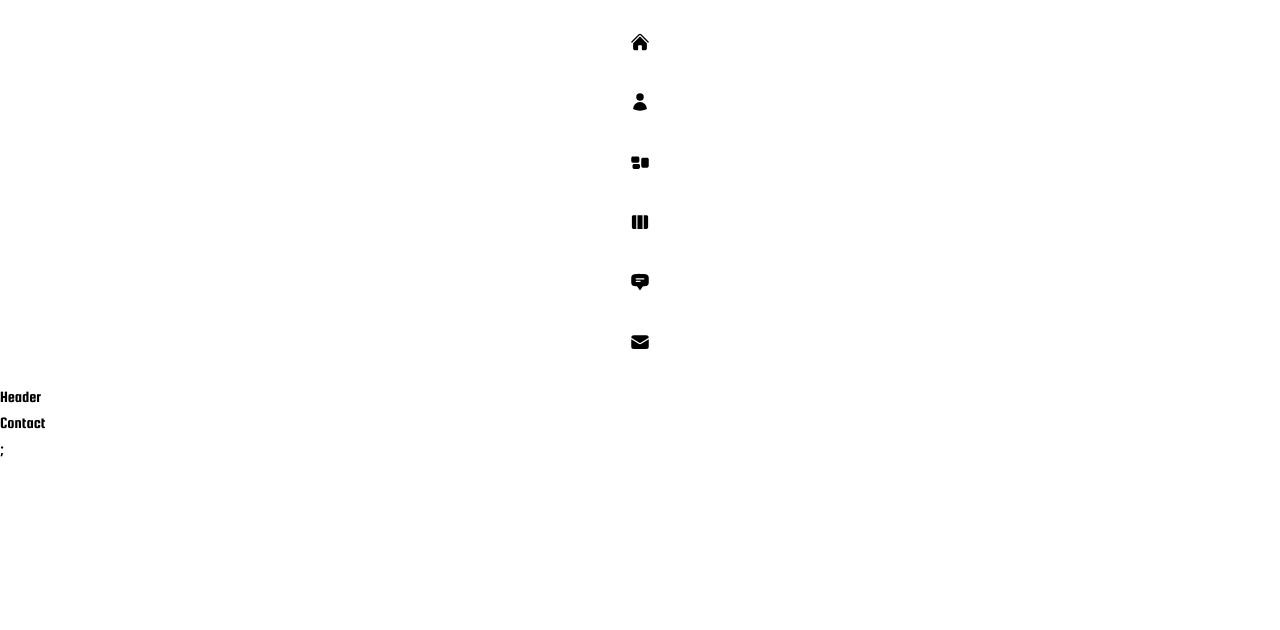
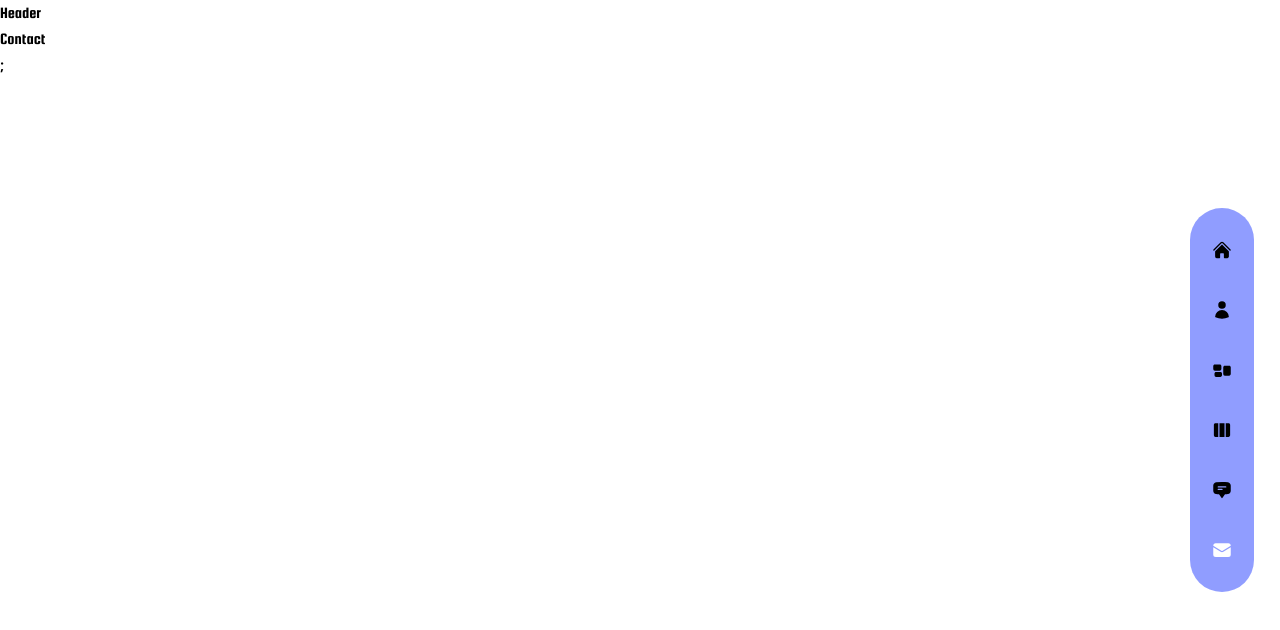
Before and after one commit to QuincyRefentse/DaqueData, a Next.js app: page /contact in a window 1280 px wide. Shown: the top 630 px of the page. Built offline with nearby package versions, Linux system fonts and the light colour scheme.

Commit message:
Set border color to black and make it thin

```diff
--- a/components/Nav.js
+++ b/components/Nav.js
@@ -38,14 +38,37 @@
   const router = useRouter();
   const pathname = router .pathname
   return (
-  <nav>
+  <nav className='flex flex-col items-center xl:justify-center gap-y-4 fixed h-max
+  bottom-0 mt-auto xl:right-[2%] z-50 top-0 w-full xl:w-16 xl:max-w-md xl:h-screen'>
     {/*inner*/}
     <div className='flex w-full xl:flex-col items-center justify-between xl:justify-center
-     gap-y-10 px-4 md:px-40 xl:px-0 h-80 bg-red-200/10 xl:h-max py-8 bg-white/10 backdrop-blur-sm
+     gap-y-10 px-4 md:px-40 xl:px-0 h-[80px] bg-red-200/10 xl:h-max py-8 bg-white/10 backdrop-blue
      text-3xl xl:text-xl xl:rounded-full'>
       {navData.map((link,index) => {
 
-        return <Link href={link.path} key={link.name} >{link.icon}</Link>
+        return (
+
+        <Link className={`${link.path === pathname && "text-accent"
+
+         } relative flex items-center group hover:text-accent translation-all
+         duration-300 `}
+         href={link.path}
+         key={index}
+         >
+          {/* tooltip */}
+
+         <div className='absolute pr-14 right-0 hidden xl:group-hover:flex'>
+          <div className='bg-white relative flex text-primary items-center p-[6px]
+          rounded-[3px] border border-black border-[1px]'>
+            <div className='text-[12px] leading-none font-semibold capitalize'>{link.name}</div>
+          </div>
+        </div>
+          {/* icon */}
+          <div> {link.icon}</div>
+
+
+         </Link>
+         );
 
       })}
     </div>
--- a/tailwind.config.js
+++ b/tailwind.config.js
@@ -31,10 +31,11 @@
         'backdrop-blue': '#233dff',
       },
       colors: {
-        //primary: '#131424',
-        primary: "#ffffff",
+        primary: '#131424',
+        //primary: "#ffffff",
         secondary: '#393A47',
-        accent: '#F13024',
+        accent: '#ffffff',
+        //accent: '#233ce1'
       },
       backgroundImage: {
         explosion: 'url("/bg-explosion.png")',
```
